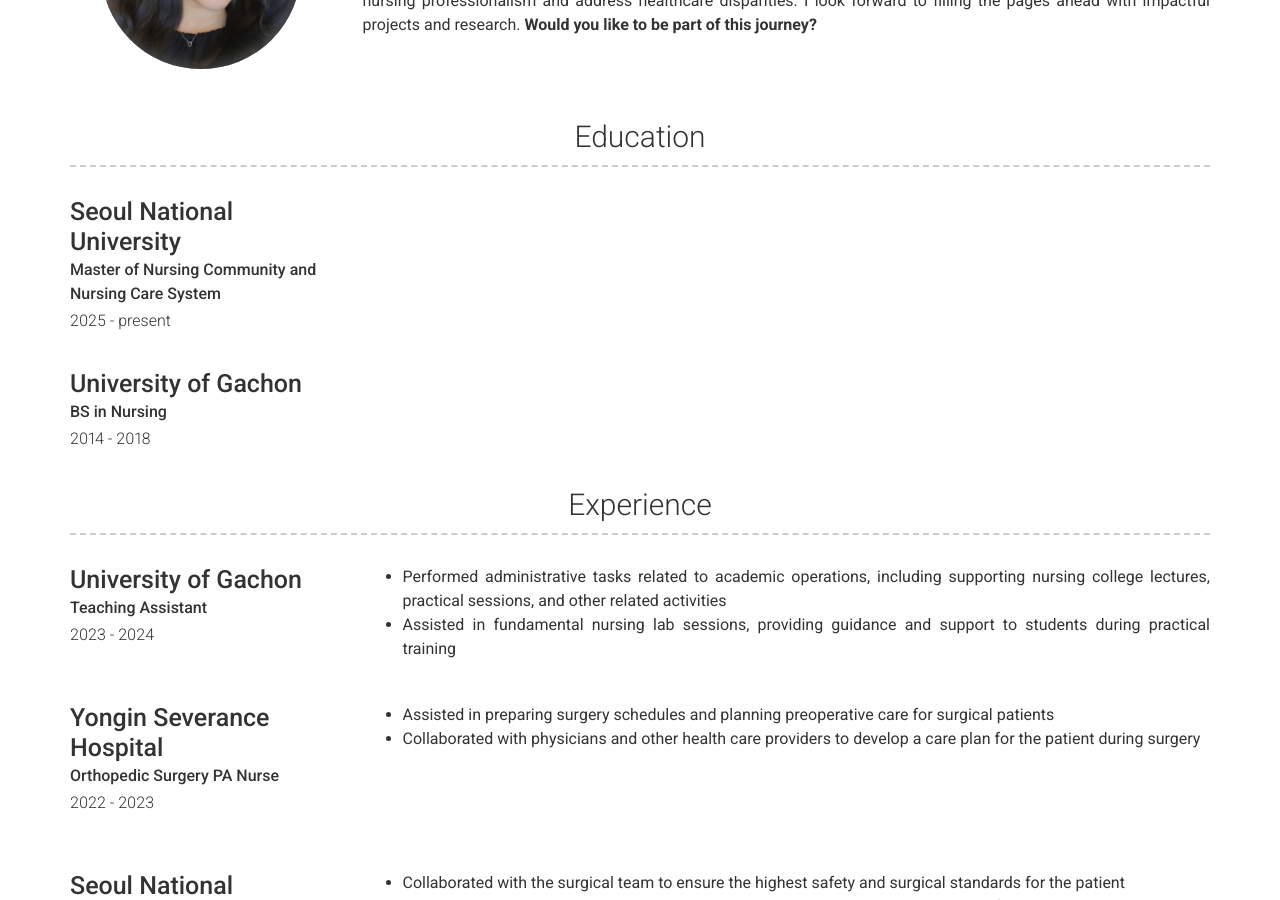
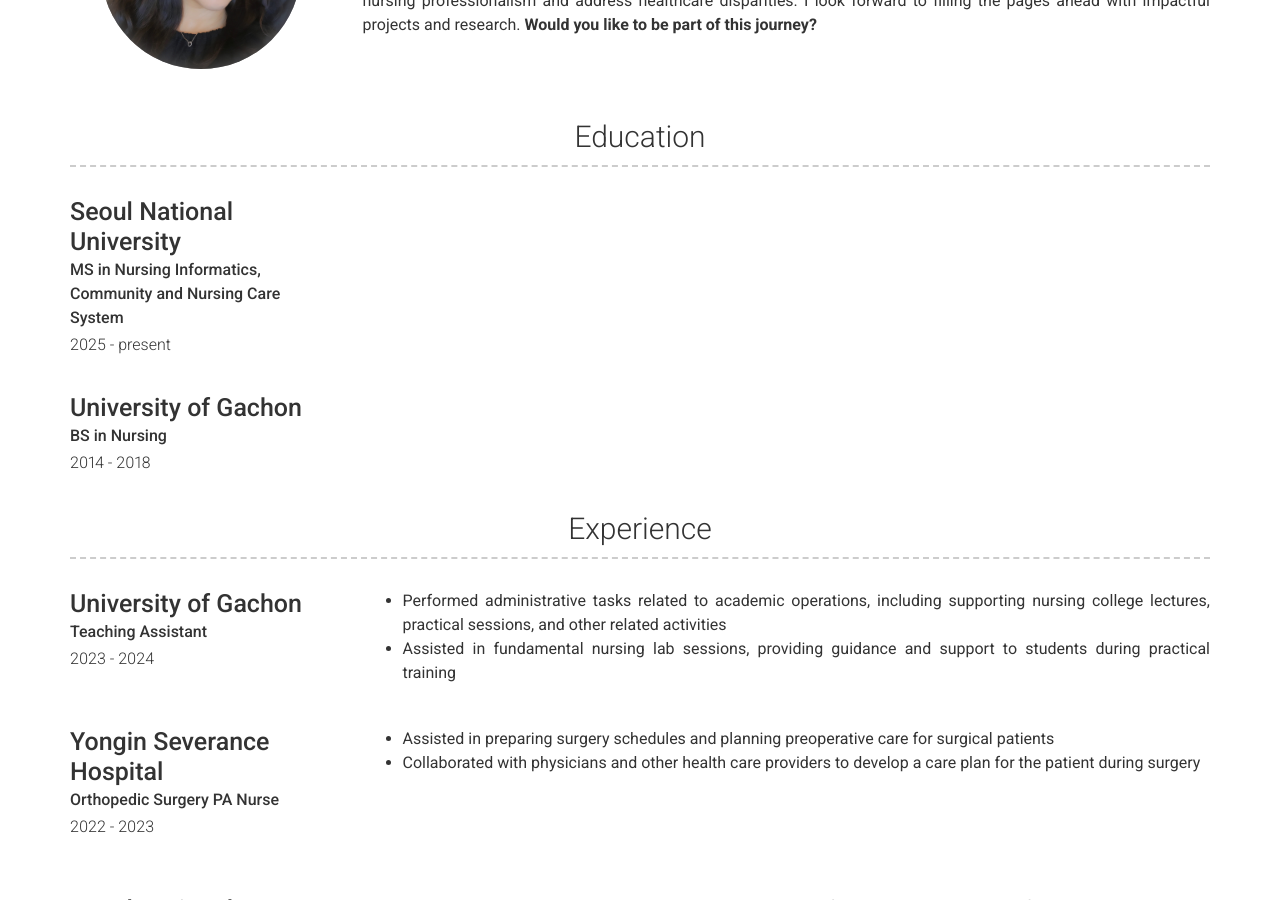
Before and after one commit to Minju-Kim1/CV, a Jekyll site: the page built from index.md, in a window 1280 px wide and 900 px high, scrolled down 460 px. Built offline with Jekyll 4.4.1, drawn with Linux system fonts in a browser that asks for light colours; nearby versions of some CDN libraries; some of the changed text lies outside the part shown.

Commit message:
Edit layout in _config.yml

```diff
--- a/_config.yml
+++ b/_config.yml
@@ -56,7 +56,7 @@ content:
     content:
       - layout: top-left
         title: Seoul National University
-        sub_title: Master of Nursing Community and Nursing Care System
+        sub_title: MS in Nursing Informatics, Community and Nursing Care System
         caption: 2025 - present
         #quote: >
           #Short institution or course description (optional)
@@ -114,7 +114,7 @@ content:
       - layout: left
         border: weak  # Value of `weak` will display a weak border below this item. # Any
                       # other value (or no value) means no border will be displayed
-        title: Development of a large-scale multimodal data framework for supporting periodontal disease care through improving nutrition and microbiome environment
+        title: "Development of a large-scale multimodal data framework for supporting periodontal disease care through improving nutrition and microbiome environment"
         sub_title: Seoul National University
         caption: 2025 - Present
     #    link_text: Link Text
@@ -130,9 +130,9 @@ content:
     #    description: | # this will include new lines to allow paragraphs
     #      Description about the work on/with the project
       - layout: left
-        border: weak  # Value of `weak` will display a weak border below this item. # Any
+        #border: weak  # Value of `weak` will display a weak border below this item. # Any
                       # other value (or no value) means no border will be displayed
-        title: Student Activities for Eco-friendliness and Carbon Neutrality
+        title: "Student Activities for Eco-friendliness and Carbon Neutrality"
         sub_title: Seoul National University
         caption: 2025 - Present
 
@@ -141,9 +141,9 @@ content:
     layout: list # Type of content section (list/text)
     content:
       - layout: left
-        border: weak  # Value of `weak` will display a weak border below this item. # Any
+        #border: weak  # Value of `weak` will display a weak border below this item. # Any
                       # other value (or no value) means no border will be displayed
-        title: Center for World-leading Human-care Nurse Leaders for the Future by Brain Korea 21 (BK 21) four project Scholarship
+        title: "Center for World-leading Human-care Nurse Leaders for the Future by Brain Korea 21 (BK 21) four project Scholarship"
         sub_title: College of Nursing, Seoul National University
         caption: 2025 - Present
 
@@ -169,8 +169,8 @@ content:
     #    description: | # this will include new lines to allow paragraphs
     #      Description about the work on/with the project
 
-  - title: A Little More About Me
-    layout: text
+  # - title: A Little More About Me
+  #  layout: text
     content: | # this will include new lines to allow paragraphs
 
       [Download Resume](https://github.com/Minju-Kim1/CV/blob/main/CV_MINJU_KIM.pdf)
```
